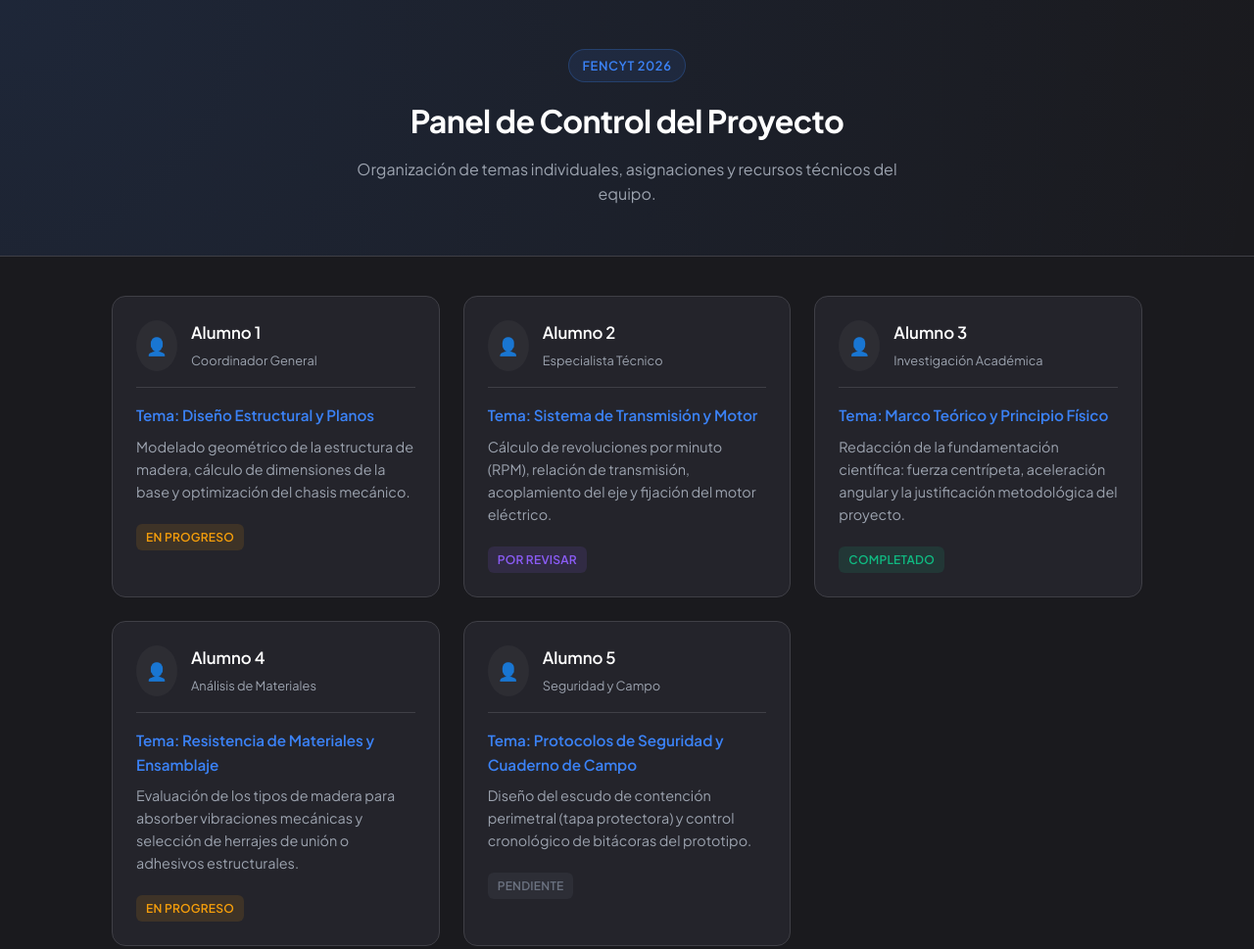
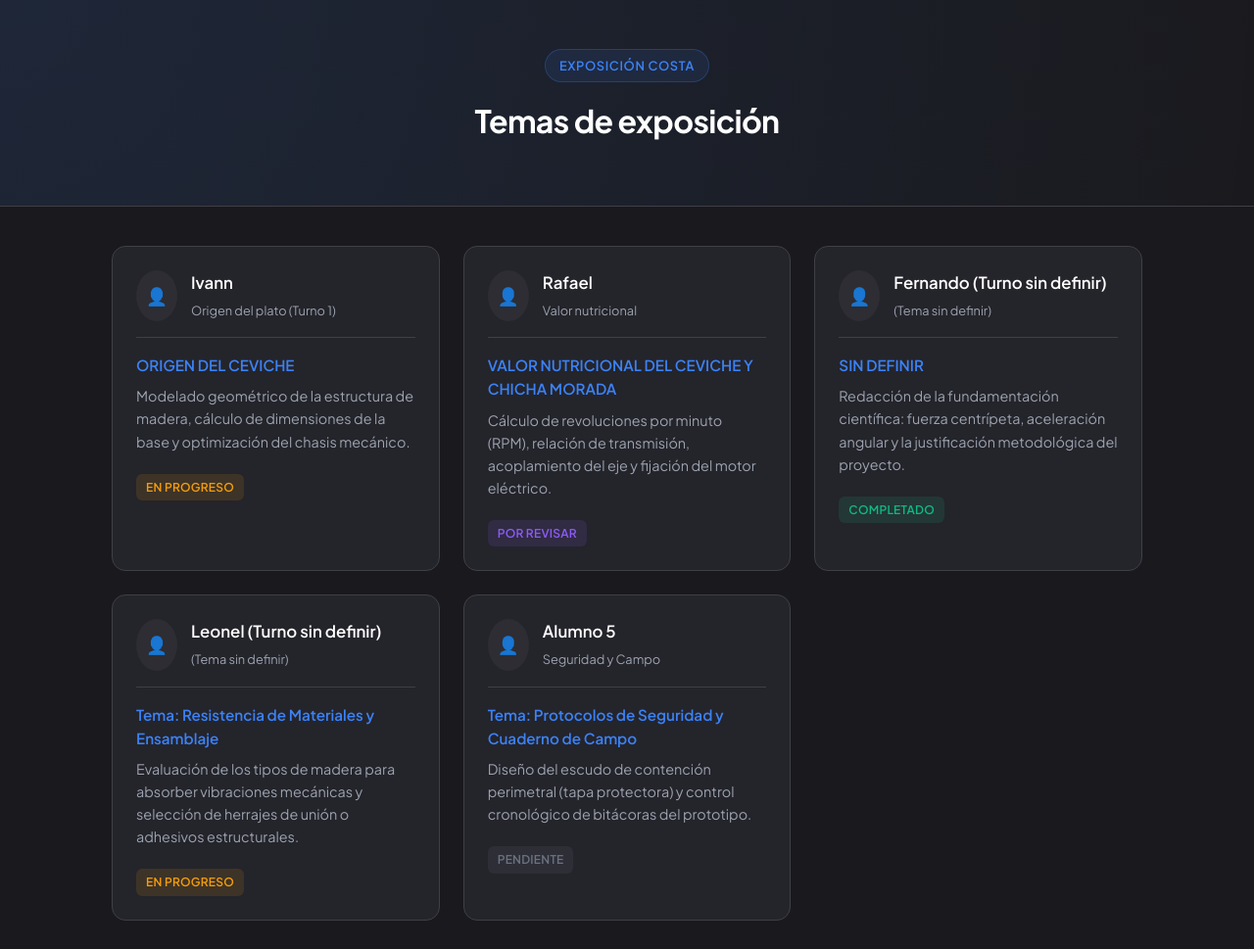
Before and after one commit to YeanmitStudios/Temas-expositivos, a plain HTML site: page index.html in a window 1280 px wide. Shown: the top 969 px of the page at 98% size. Drawn offline with Linux system fonts and the light colour scheme.

Commit message:
Update project title and student details in index.html

```diff
--- a/index.html
+++ b/index.html
@@ -3,7 +3,7 @@
 <head>
     <meta charset="UTF-8">
     <meta name="viewport" content="width=device-width, initial-scale=1.0">
-    <title>Proyecto FENCYT 2026 - Distribución de Temas</title>
+    <title>Asignación de Temas</title>
     <link rel="stylesheet" href="style.css">
     <link rel="preconnect" href="https://fonts.googleapis.com">
     <link rel="preconnect" href="https://fonts.gstatic.com" crossorigin>
@@ -13,9 +13,8 @@
 
     <header class="hero">
         <div class="container">
-            <span class="badge">FENCYT 2026</span>
-            <h1>Panel de Control del Proyecto</h1>
-            <p>Organización de temas individuales, asignaciones y recursos técnicos del equipo.</p>
+            <span class="badge">EXPOSICIÓN COSTA</span>
+            <h1>Temas de exposición</h1>
         </div>
     </header>
 
@@ -27,12 +26,12 @@
                 <div class="card-header">
                     <div class="user-icon">👤</div>
                     <div class="student-info">
-                        <h3>Alumno 1</h3>
-                        <span class="role">Coordinador General</span>
+                        <h3>Ivann</h3>
+                        <span class="role">Origen del plato (Turno 1)</span>
                     </div>
                 </div>
                 <div class="card-body">
-                    <h4>Tema: Diseño Estructural y Planos</h4>
+                    <h4>ORIGEN DEL CEVICHE</h4>
                     <p>Modelado geométrico de la estructura de madera, cálculo de dimensiones de la base y optimización del chasis mecánico.</p>
                     <div class="status-badge status-progress">En Progreso</div>
                 </div>
@@ -42,12 +41,12 @@
                 <div class="card-header">
                     <div class="user-icon">👤</div>
                     <div class="student-info">
-                        <h3>Alumno 2</h3>
-                        <span class="role">Especialista Técnico</span>
+                        <h3>Rafael</h3>
+                        <span class="role">Valor nutricional</span>
                     </div>
                 </div>
                 <div class="card-body">
-                    <h4>Tema: Sistema de Transmisión y Motor</h4>
+                    <h4>VALOR NUTRICIONAL DEL CEVICHE Y CHICHA MORADA</h4>
                     <p>Cálculo de revoluciones por minuto (RPM), relación de transmisión, acoplamiento del eje y fijación del motor eléctrico.</p>
                     <div class="status-badge status-review">Por Revisar</div>
                 </div>
@@ -57,12 +56,12 @@
                 <div class="card-header">
                     <div class="user-icon">👤</div>
                     <div class="student-info">
-                        <h3>Alumno 3</h3>
-                        <span class="role">Investigación Académica</span>
+                        <h3>Fernando (Turno sin definir)</h3>
+                        <span class="role">(Tema sin definir)</span>
                     </div>
                 </div>
                 <div class="card-body">
-                    <h4>Tema: Marco Teórico y Principio Físico</h4>
+                    <h4>SIN DEFINIR</h4>
                     <p>Redacción de la fundamentación científica: fuerza centrípeta, aceleración angular y la justificación metodológica del proyecto.</p>
                     <div class="status-badge status-done">Completado</div>
                 </div>
@@ -72,8 +71,8 @@
                 <div class="card-header">
                     <div class="user-icon">👤</div>
                     <div class="student-info">
-                        <h3>Alumno 4</h3>
-                        <span class="role">Análisis de Materiales</span>
+                        <h3>Leonel (Turno sin definir)</h3>
+                        <span class="role">(Tema sin definir)</span>
                     </div>
                 </div>
                 <div class="card-body">
```
